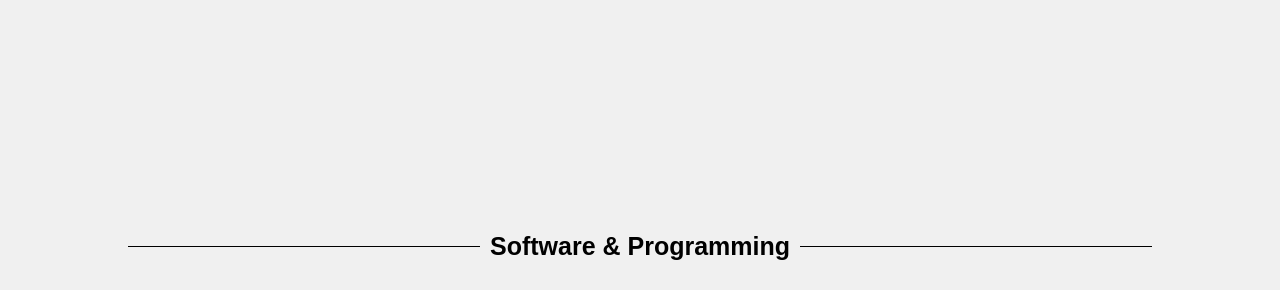
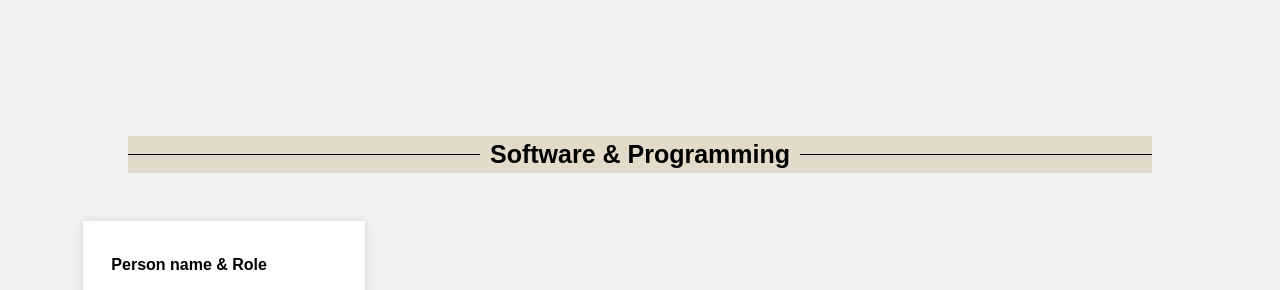
Before and after one commit to GryffinT/Cutting-Edge-Web-page, a website: page TheTeam.html in a window 1280 px wide. Shown: the part 1880-2170 px from the top of the page. Drawn offline with Linux system fonts and the light colour scheme; grey boxes are pictures that could not be loaded.

Commit message:
Update TheTeam.html

```diff
--- a/TheTeam.html
+++ b/TheTeam.html
@@ -137,7 +137,8 @@
         justify-content: center;
         width: 80%;
         margin: 0 10%;
-        margin-top: 15%;
+        margin-top: 100px;
+        background-color:#E3DAC9;
         ">
         <hr style="flex: 1; border: none; height: 1px; background-color: #000000;">
         <span style="margin: 0 10px; white-space: nowrap;font-weight: bold; font-size: 25px;">Software & Programming</span>
```
